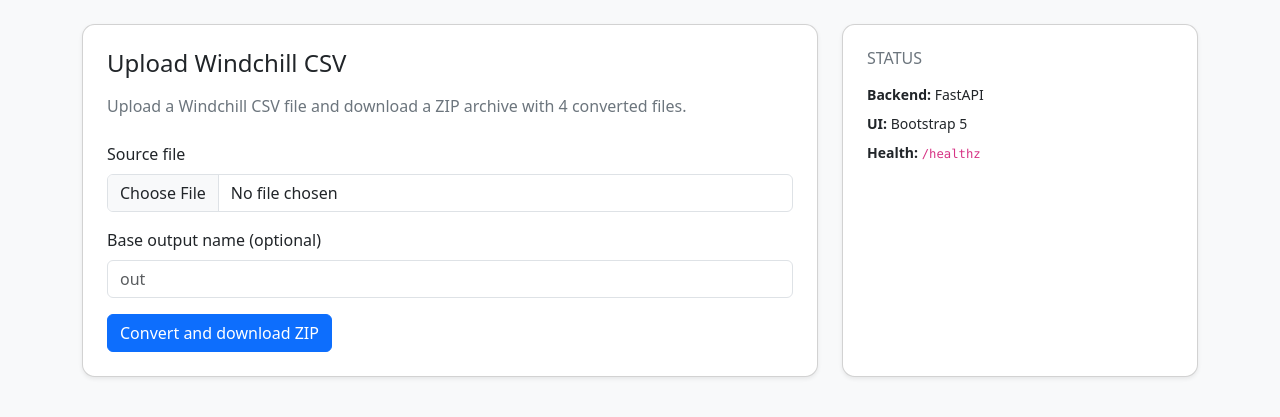
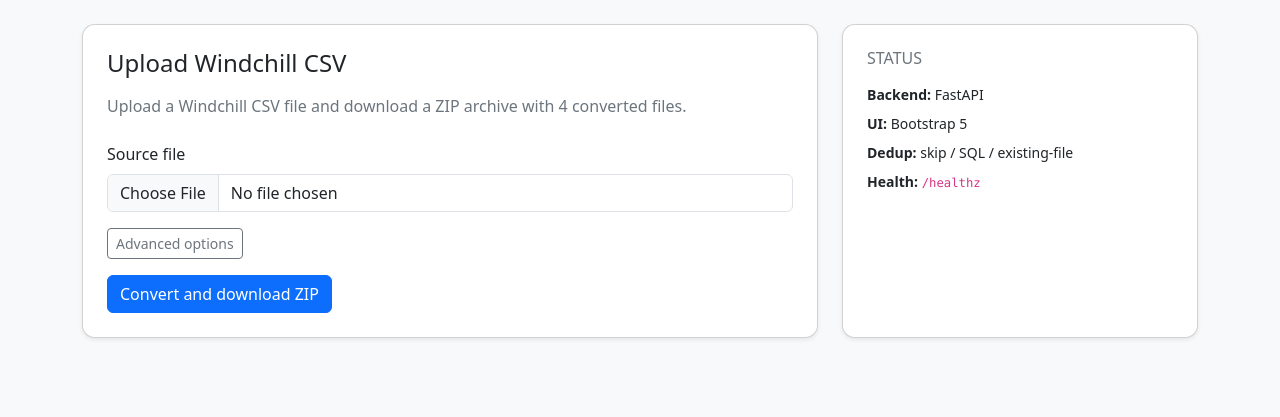
Before and after one commit to IIIPEK/monitor_import, a FastAPI app: page / in a window 1280 px wide. Shown: the part 57-474 px from the top of the page. Run offline with FastAPI, Linux system fonts and the light colour scheme; some libraries are stand-ins or nearby versions.

Commit message:
WEB prototype optional options commit

```diff
--- a/app/web/templates/home.html
+++ b/app/web/templates/home.html
@@ -15,10 +15,59 @@
             <label for="inputCsv" class="form-label">Source file</label>
             <input class="form-control" id="inputCsv" name="file" type="file" accept=".csv" required>
           </div>
-          <div class="mb-3">
-            <label for="baseName" class="form-label">Base output name (optional)</label>
-            <input class="form-control" id="baseName" name="base_name" type="text" placeholder="out">
+
+          <p>
+            <a
+              class="btn btn-outline-secondary btn-sm"
+              data-bs-toggle="collapse"
+              href="#advancedOptions"
+              role="button"
+              aria-expanded="false"
+              aria-controls="advancedOptions"
+            >
+              Advanced options
+            </a>
+          </p>
+          <div class="collapse" id="advancedOptions">
+            <div class="border rounded p-3 mb-3 bg-body">
+              <div class="mb-3">
+                <label for="baseName" class="form-label">Base output name (optional)</label>
+                <input class="form-control" id="baseName" name="base_name" type="text" placeholder="out">
+              </div>
+              <fieldset class="mb-3">
+                <legend class="form-label mb-2">Material dedup mode</legend>
+                <div class="form-check">
+                  <input class="form-check-input" type="radio" name="dedup_mode" id="dedupSkip" value="skip" checked>
+                  <label class="form-check-label" for="dedupSkip">
+                    Skip DB dedup
+                  </label>
+                </div>
+                <div class="form-check">
+                  <input class="form-check-input" type="radio" name="dedup_mode" id="dedupSql" value="sql">
+                  <label class="form-check-label" for="dedupSql">
+                    Use SQL Anywhere
+                  </label>
+                </div>
+                <div class="form-check">
+                  <input class="form-check-input" type="radio" name="dedup_mode" id="dedupFile" value="existing-file">
+                  <label class="form-check-label" for="dedupFile">
+                    Use existing materials file
+                  </label>
+                </div>
+              </fieldset>
+              <div class="mb-0">
+                <label for="existingMaterialsFile" class="form-label">Existing materials file (for mode above)</label>
+                <input
+                  class="form-control"
+                  id="existingMaterialsFile"
+                  name="existing_materials_file"
+                  type="file"
+                  accept=".csv,.txt"
+                >
+              </div>
+            </div>
           </div>
+
           <div class="d-flex gap-2">
             <button class="btn btn-primary" type="submit">Convert and download ZIP</button>
           </div>
@@ -34,10 +83,25 @@
         <ul class="list-unstyled mb-0 small">
           <li class="mb-2"><strong>Backend:</strong> FastAPI</li>
           <li class="mb-2"><strong>UI:</strong> Bootstrap 5</li>
+          <li class="mb-2"><strong>Dedup:</strong> skip / SQL / existing-file</li>
           <li><strong>Health:</strong> <code>/healthz</code></li>
         </ul>
       </div>
     </div>
   </div>
 </div>
+<script>
+  (() => {
+    const dedupFile = document.getElementById("dedupFile");
+    const advancedOptions = document.getElementById("advancedOptions");
+    if (!dedupFile || !advancedOptions || !window.bootstrap) return;
+
+    dedupFile.addEventListener("change", () => {
+      if (dedupFile.checked) {
+        const collapse = bootstrap.Collapse.getOrCreateInstance(advancedOptions, { toggle: false });
+        collapse.show();
+      }
+    });
+  })();
+</script>
 {% endblock %}
```
Also changed, not shown: app/web/routers/pages.py (+28 -2 lines).
